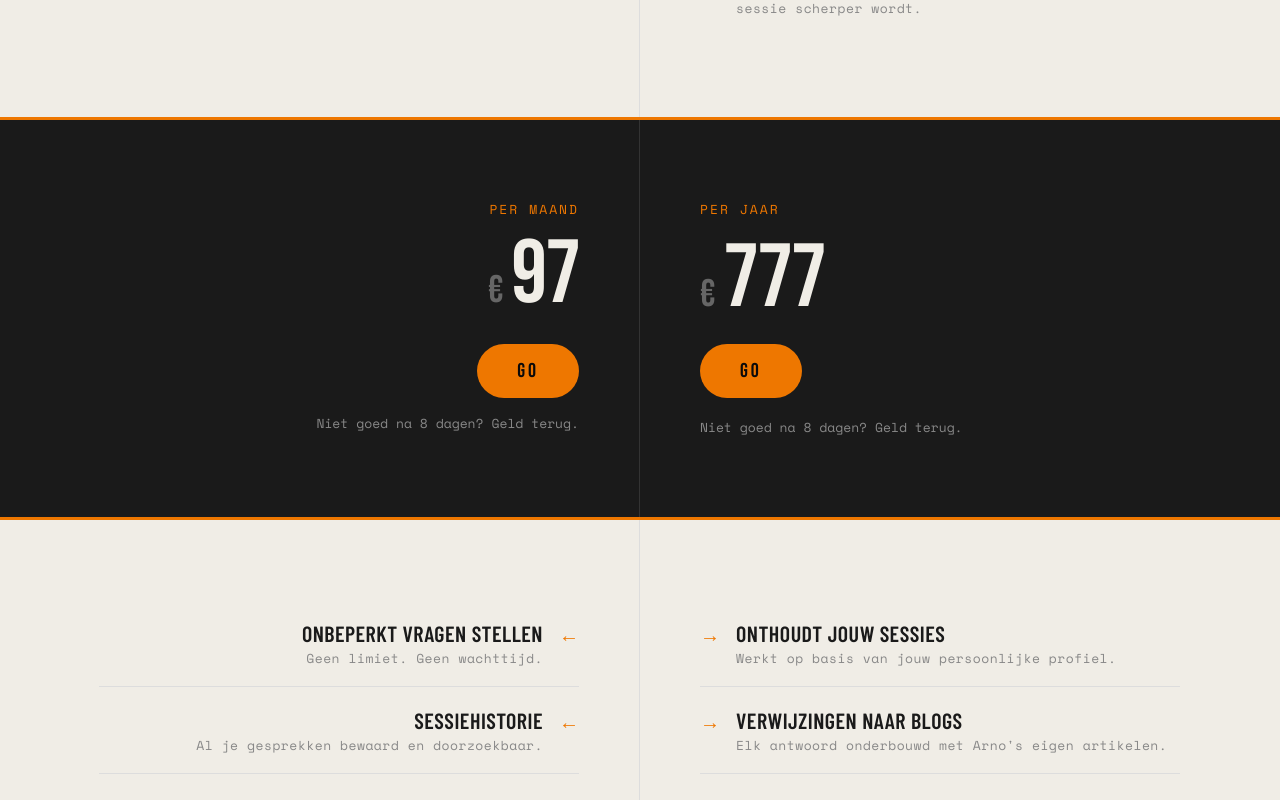
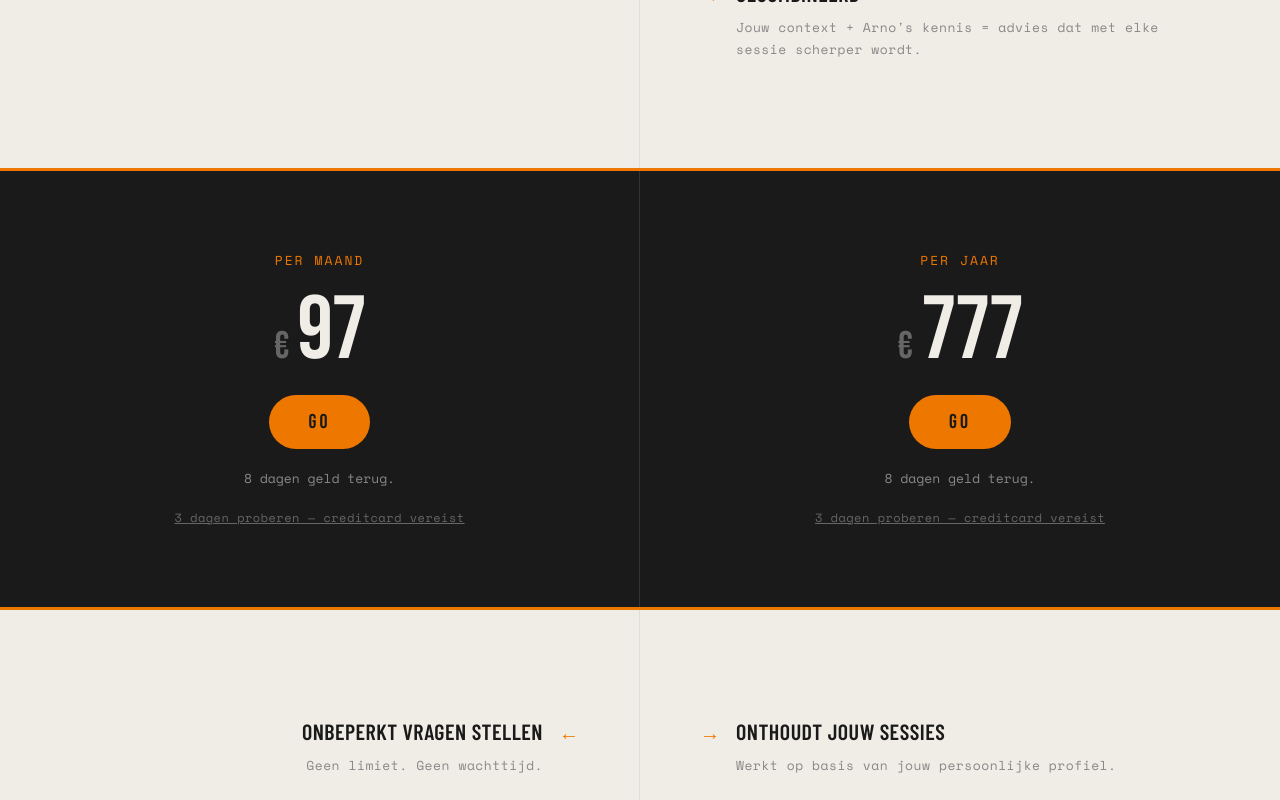
Before and after one commit to arnoceo-ops/arno-blog, a Next.js app: page /arnobot in a window 1280 px wide. Shown: the part 1240-2040 px from the top of the page. Built offline with nearby package versions, Linux system fonts and the light colour scheme; a web font is replaced by a local one.

Commit message:
fix: feature spacing, pricing gecentreerd, quote tekst, titel weg, 3-dagen trial, garantie vereenvoudigd

```diff
--- a/app/arnobot/page.tsx
+++ b/app/arnobot/page.tsx
@@ -151,7 +151,7 @@ export default function ArnoBotLandingPage() {
         /* ── FEATURE LIST ── */
         .feature-item {
           display: flex; align-items: baseline; gap: 16px;
-          padding: 20px 0; border-bottom: 1px solid #ddd;
+          padding: 28px 0; border-bottom: 1px solid #ddd;
         }
         .feature-item:last-child { border-bottom: none; }
         .feature-arrow { color: #EE7700; font-family: 'Bebas Neue', sans-serif; font-size: 20px; flex-shrink: 0; }
@@ -164,7 +164,7 @@ export default function ArnoBotLandingPage() {
         .feature-text small {
           display: block; font-family: 'Space Mono', monospace;
           font-size: 13px; letter-spacing: 0.5px; color: #888;
-          font-weight: 400; text-transform: none; margin-top: 4px;
+          font-weight: 400; text-transform: none; margin-top: 10px; line-height: 1.7;
         }
 
         /* ── FOOTER ── */
@@ -234,16 +234,15 @@ export default function ArnoBotLandingPage() {
         <div className="canvas-left">
           <div className="canvas-left-inner">
             <div className="canvas-quote">
-              "Hoe vaker je<br />
+              "Hoe meer je<br />
               het gebruikt,<br />
               hoe beter het<br />
-              <em>jou kent.</em>"
+              <em>je kent.</em>"
             </div>
           </div>
         </div>
         <div className="canvas-right">
           <div style={{maxWidth:'480px', width:'100%'}}>
-            <h2 className="canvas-title">GROEIT <span style={{color:'#EE7700'}}>MET JOU.</span></h2>
             <p className="canvas-body">
               ArnoBot Unlimited is geen statische chatbot. Het bouwt een persoonlijk profiel op — gebaseerd op alles wat jij deelt en alles wat jij vraagt.
             </p>
@@ -266,37 +265,45 @@ export default function ArnoBotLandingPage() {
       {/* PRICING — donkere sectie, één prijs per kolom */}
       <section className="subscribe-section">
         {/* LEFT: PER MAAND */}
-        <div className="subscribe-text-col">
-          <div className="subscribe-text-inner">
+        <div className="subscribe-text-col" style={{justifyContent:'center'}}>
+          <div style={{maxWidth:'480px', width:'100%', display:'flex', flexDirection:'column', alignItems:'center', gap:'20px', textAlign:'center'}}>
             <span style={{fontSize:'13px', letterSpacing:'2px', textTransform:'uppercase', color:'#EE7700', fontFamily:"'Space Mono', monospace"}}>Per maand</span>
-            <div style={{display:'flex', alignItems:'baseline', gap:'8px', justifyContent:'flex-end'}}>
+            <div style={{display:'flex', alignItems:'baseline', gap:'8px'}}>
               <span style={{fontFamily:"'Bebas Neue', sans-serif", fontSize:'clamp(28px, 3vw, 44px)', color:'#666', letterSpacing:0}}>€</span>
               <span style={{fontFamily:"'Bebas Neue', sans-serif", fontSize:'clamp(64px, 7vw, 104px)', color:'#f0ede6', letterSpacing:'-2px', lineHeight:0.9}}>97</span>
             </div>
             <a href="https://royaldutchsales.com/arnobot?plan=monthly" style={{
-              display:'inline-block', textDecoration:'none', textAlign:'center', alignSelf:'flex-end',
-              background:'#EE7700', color:'#0a0a0a', fontFamily:"'Bebas Neue', sans-serif",
+              display:'inline-block', textDecoration:'none', textAlign:'center',
+              background:'#EE7700', color:'#1a1a1a', fontFamily:"'Bebas Neue', sans-serif",
               fontSize:'20px', letterSpacing:'3px', padding:'12px 40px', borderRadius:'999px',
-              transition:'background 0.2s', marginTop:'8px'
+              transition:'background 0.2s'
             }}>GO</a>
-            <span style={{fontSize:'13px', color:'#888', fontFamily:"'Space Mono', monospace"}}>Niet goed na 8 dagen? Geld terug.</span>
+            <span style={{fontSize:'13px', color:'#888', fontFamily:"'Space Mono', monospace"}}>8 dagen geld terug.</span>
+            <a href="https://royaldutchsales.com/arnobot?plan=trial" style={{
+              fontSize:'12px', color:'#666', fontFamily:"'Space Mono', monospace",
+              textDecoration:'underline', letterSpacing:'0.5px'
+            }}>3 dagen proberen — creditcard vereist</a>
           </div>
         </div>
         {/* RIGHT: PER JAAR */}
-        <div className="canvas-right" style={{justifyContent:'center'}}>
-          <div style={{maxWidth:'480px', width:'100%', display:'flex', flexDirection:'column', gap:'20px'}}>
+        <div className="canvas-right" style={{justifyContent:'center', alignItems:'center'}}>
+          <div style={{maxWidth:'480px', width:'100%', display:'flex', flexDirection:'column', alignItems:'center', gap:'20px', textAlign:'center'}}>
             <span style={{fontSize:'13px', letterSpacing:'2px', textTransform:'uppercase', color:'#EE7700', fontFamily:"'Space Mono', monospace"}}>Per jaar</span>
             <div style={{display:'flex', alignItems:'baseline', gap:'8px'}}>
               <span style={{fontFamily:"'Bebas Neue', sans-serif", fontSize:'clamp(28px, 3vw, 44px)', color:'#666', letterSpacing:0}}>€</span>
               <span style={{fontFamily:"'Bebas Neue', sans-serif", fontSize:'clamp(64px, 7vw, 104px)', color:'#f0ede6', letterSpacing:'-2px', lineHeight:0.9}}>777</span>
             </div>
             <a href="https://royaldutchsales.com/arnobot?plan=yearly" style={{
-              display:'inline-block', textDecoration:'none', textAlign:'center', alignSelf:'flex-start',
-              background:'#EE7700', color:'#0a0a0a', fontFamily:"'Bebas Neue', sans-serif",
+              display:'inline-block', textDecoration:'none', textAlign:'center',
+              background:'#EE7700', color:'#1a1a1a', fontFamily:"'Bebas Neue', sans-serif",
               fontSize:'20px', letterSpacing:'3px', padding:'12px 40px', borderRadius:'999px',
               transition:'background 0.2s'
             }}>GO</a>
-            <span style={{fontSize:'13px', color:'#888', fontFamily:"'Space Mono', monospace"}}>Niet goed na 8 dagen? Geld terug.</span>
+            <span style={{fontSize:'13px', color:'#888', fontFamily:"'Space Mono', monospace"}}>8 dagen geld terug.</span>
+            <a href="https://royaldutchsales.com/arnobot?plan=trial" style={{
+              fontSize:'12px', color:'#666', fontFamily:"'Space Mono', monospace",
+              textDecoration:'underline', letterSpacing:'0.5px'
+            }}>3 dagen proberen — creditcard vereist</a>
           </div>
         </div>
       </section>
```
